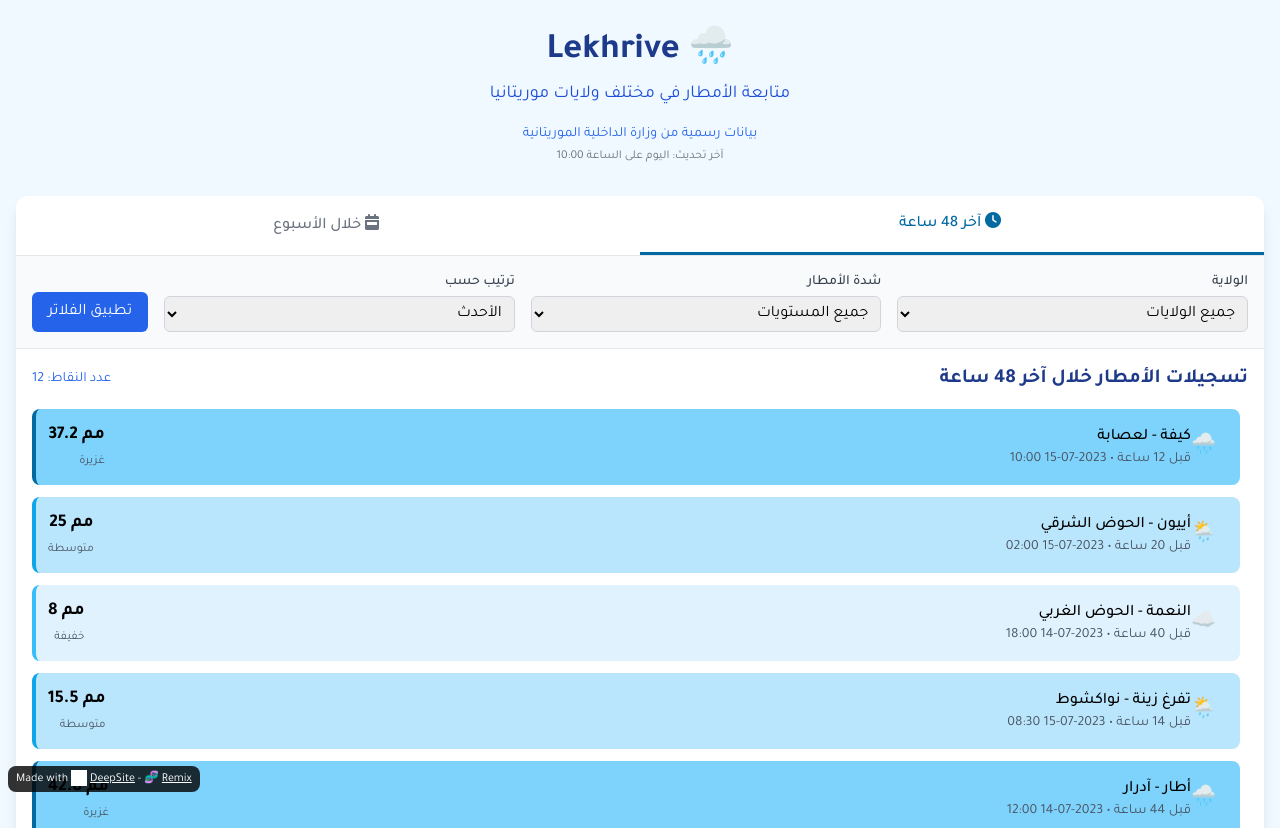
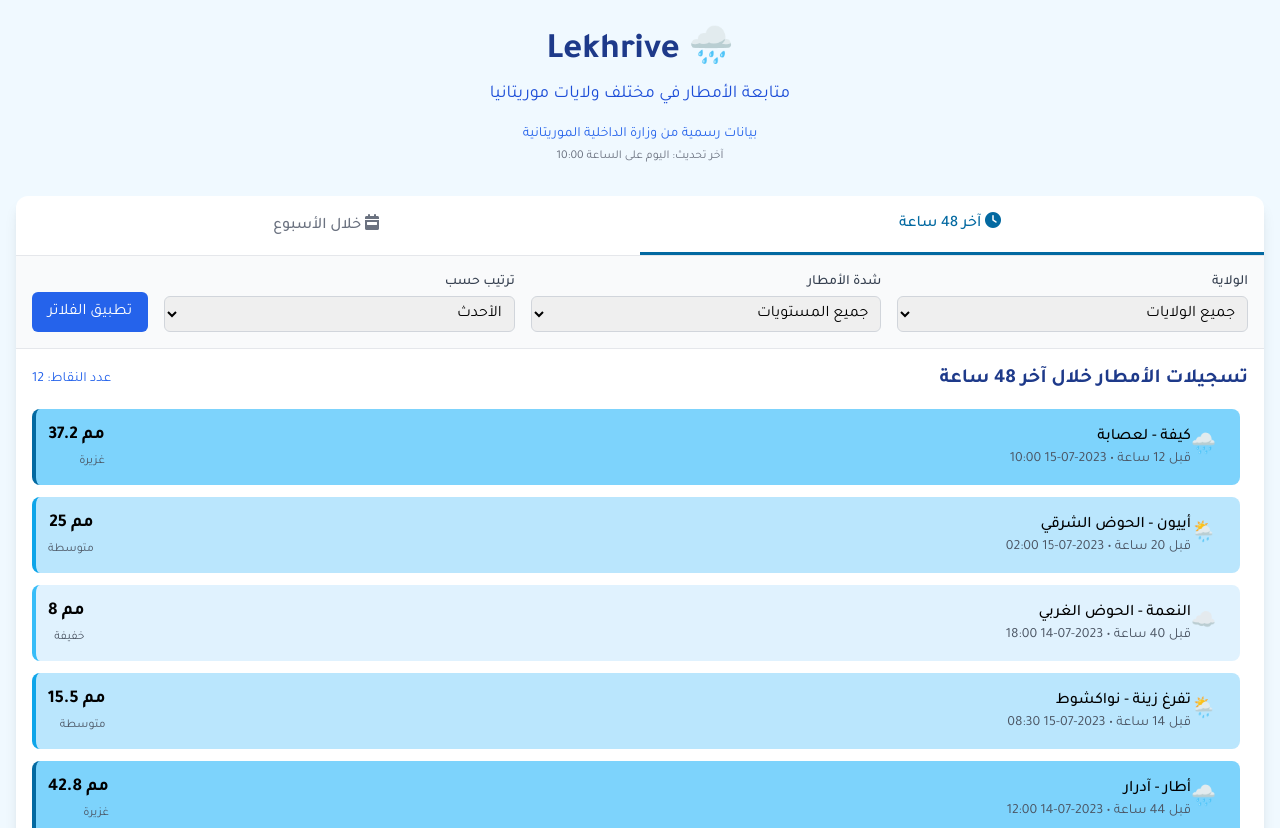
Before and after one commit to DedaCode/Lekhrive, a plain HTML site: page index.html in a window 1280 px wide. Shown: the top 828 px of the page. Drawn offline with nearby package versions, Linux system fonts and the light colour scheme; grey boxes are pictures that could not be loaded.

Commit message:
Update index.html

```diff
--- a/index.html
+++ b/index.html
@@ -404,5 +404,5 @@
             document.getElementById('last-updated').textContent = `اليوم على الساعة ${timeStr}`;
         }, 60000);
     </script>
-<p style="border-radius: 8px; text-align: center; font-size: 12px; color: #fff; margin-top: 16px;position: fixed; left: 8px; bottom: 8px; z-index: 10; background: rgba(0, 0, 0, 0.8); padding: 4px 8px;">Made with <img src="https://enzostvs-deepsite.hf.space/logo.svg" alt="DeepSite Logo" style="width: 16px; height: 16px; vertical-align: middle;display:inline-block;margin-right:3px;filter:brightness(0) invert(1);"><a href="https://enzostvs-deepsite.hf.space" style="color: #fff;text-decoration: underline;" target="_blank" >DeepSite</a> - 🧬 <a href="https://enzostvs-deepsite.hf.space?remix=dedesidivall/lekhrive" style="color: #fff;text-decoration: underline;" target="_blank" >Remix</a></p></body>
+</body>
 </html>
```
